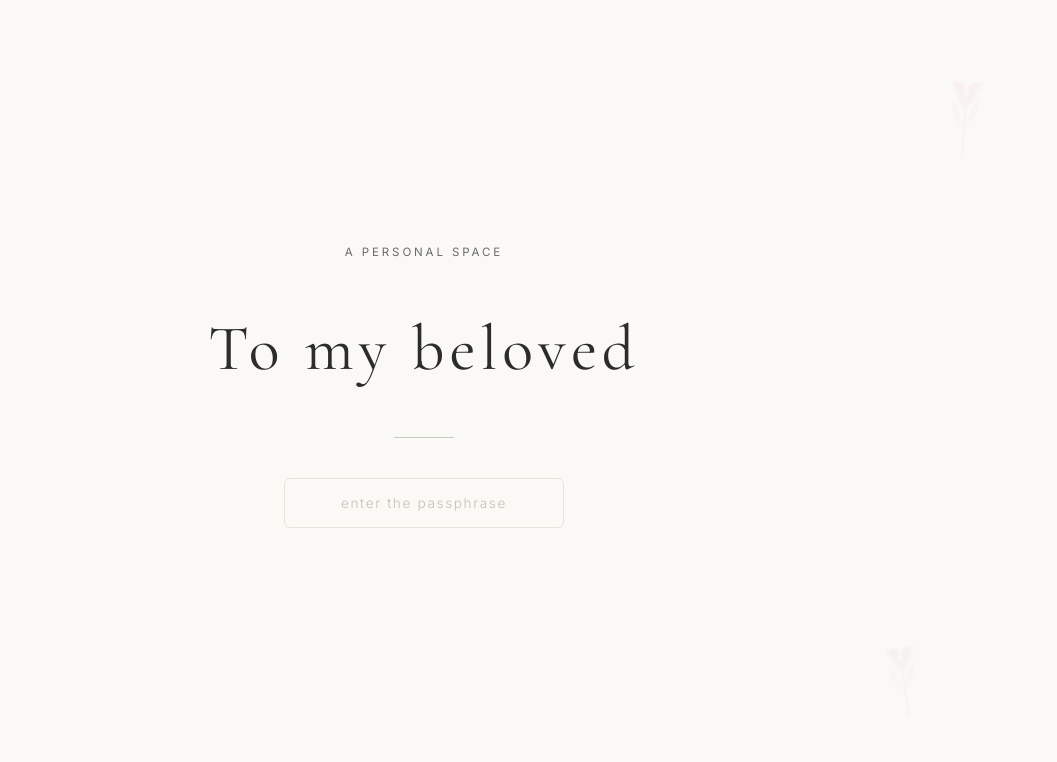
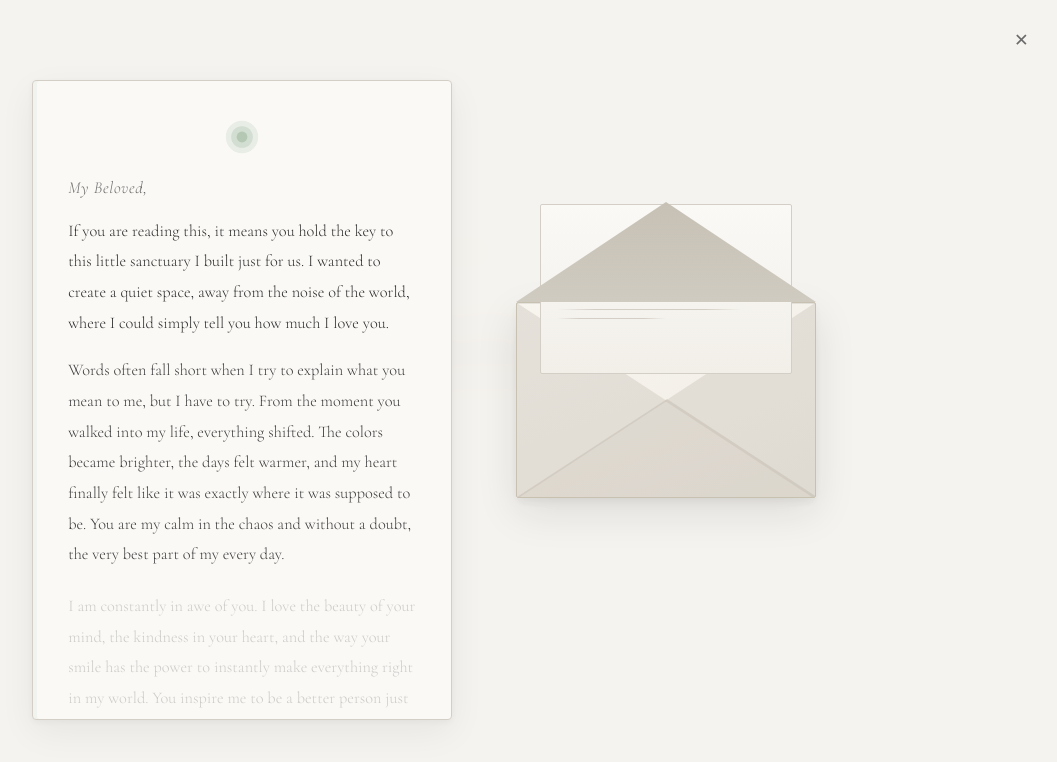
Before and after one commit to EisenDev/Tyl, a Vue app: page / in a window 1280 px wide. Both pictures are taken after a click on the element "beloved". Shown: the top 762 px of the page, without its empty margins (216-1273 px from the left). Built offline with nearby package versions, Linux system fonts and the light colour scheme.

Commit message:
fix: envelope egg z-index above gate (10001), opens immediately on beloved click, no passphrase needed

```diff
--- a/src/components/EnvelopeEgg.vue
+++ b/src/components/EnvelopeEgg.vue
@@ -82,7 +82,7 @@
                 <div class="fold fold-bottom"/>
               </div>
               <!-- Wax seal visible when envelope is closed -->
-              <div class="env-seal" :class="{ hide: phase !== 'envelope' }" aria-hidden="true">
+              <div class="env-seal" :class="{ hide: phase === 'revealed' }" aria-hidden="true">
                 <svg viewBox="0 0 44 44" width="44" height="44">
                   <circle cx="22" cy="22" r="20" fill="#86A789" opacity="0.13"/>
                   <circle cx="22" cy="22" r="13" fill="#86A789" opacity="0.2"/>
@@ -93,27 +93,11 @@
             </div>
 
             <!-- Flap — 3D rotates backward to open -->
-            <div class="env-flap" :class="{ open: phase !== 'envelope' }"/>
+            <div class="env-flap" :class="{ open: phase === 'opening' || phase === 'revealed' }"/>
 
           </div><!-- /env-wrap -->
 
-          <!-- Passphrase input — only in 'envelope' phase -->
-          <Transition name="input-fade">
-            <div v-if="phase === 'envelope'" class="env-input-zone">
-              <input
-                ref="inputRef"
-                v-model="eggPhrase"
-                class="env-input"
-                type="text"
-                placeholder="enter the key…"
-                :class="{ shake: shaking, correct: phraseCorrect }"
-                autocomplete="off"
-                spellcheck="false"
-                @input="onEggInput"
-              />
-              <p class="env-hint" :class="{ visible: shaking }">not quite…</p>
-            </div>
-          </Transition>
+          <!-- Passphrase input — REMOVED: egg opens immediately on click -->
 
         </div><!-- /env-panel -->
       </div><!-- /egg-scene -->
@@ -122,46 +106,24 @@
 </template>
 
 <script setup lang="ts">
-import { ref, computed, nextTick, onMounted, onUnmounted } from 'vue'
+import { ref, computed, onMounted, onUnmounted } from 'vue'
 
-const phase        = ref<'idle'|'envelope'|'opening'|'revealed'>('idle')
-const eggPhrase    = ref('')
-const shaking      = ref(false)
-const phraseCorrect= ref(false)
-const inputRef     = ref<HTMLInputElement | null>(null)
-
-const SECRET = 'trust yearning love'
+const phase = ref<'idle' | 'opening' | 'revealed'>('idle')
 
 /* ── Open / close ─────────────────────────────────────────── */
 function open() {
-  phase.value     = 'envelope'
-  eggPhrase.value = ''
-  phraseCorrect.value = false
-  nextTick(() => inputRef.value?.focus())
+  // Go directly to opening animation — no passphrase needed
+  startOpenAnimation()
 }
 function close() {
   phase.value = 'idle'
-  eggPhrase.value = ''
 }
 defineExpose({ open })
 
-/* ── Passphrase check ─────────────────────────────────────── */
-function onEggInput() {
-  if (eggPhrase.value.toLowerCase().trim() === SECRET) {
-    phraseCorrect.value = true
-    startOpenAnimation()
-  }
-}
-
 /* ── Animation sequence ───────────────────────────────────── */
 function startOpenAnimation() {
-  // Phase 2: flap opens
   phase.value = 'opening'
-
-  // Phase 3: after 2s → reveal side-by-side layout
-  setTimeout(() => {
-    phase.value = 'revealed'
-  }, 2000)
+  setTimeout(() => { phase.value = 'revealed' }, 2000)
 }
 
 /* ── Computed classes ─────────────────────────────────────── */
@@ -192,7 +154,7 @@ onUnmounted(() => document.removeEventListener('keydown', onKey))
   background: rgba(245, 243, 238, 0.93);
   backdrop-filter: blur(22px);
   -webkit-backdrop-filter: blur(22px);
-  z-index: 3000;
+  z-index: 10001;  /* above security gate (9999) */
   display: flex;
   align-items: center;
   justify-content: center;
```
